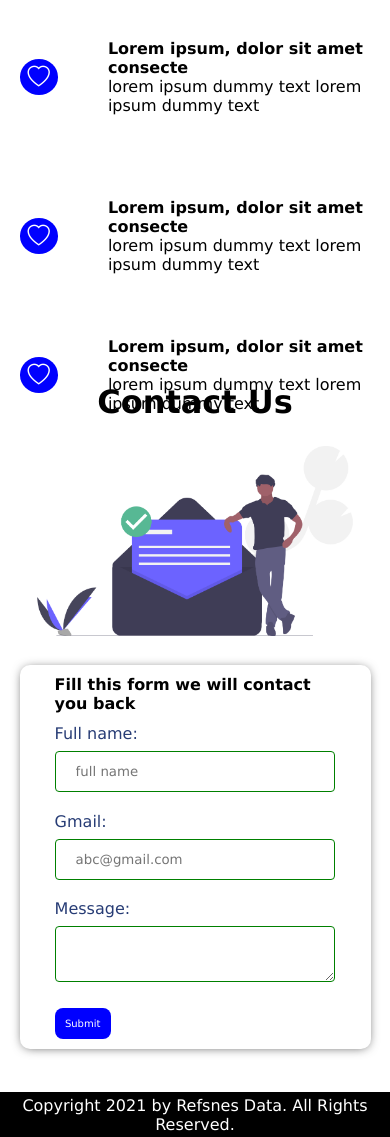
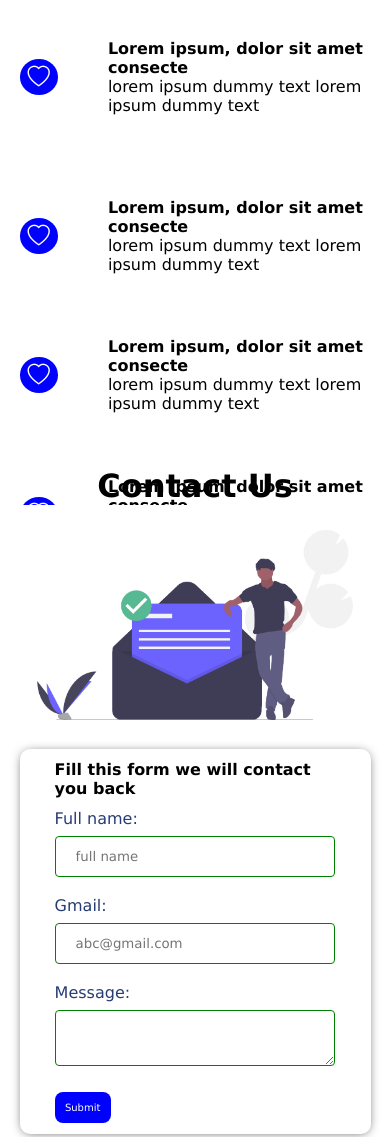
Before and after one commit to dhruv360code/wv_web.github.io, a plain HTML site: page index.html in a window 390 px wide. Shown: the part 1240-2377 px from the top of the page. Drawn offline with nearby package versions, Linux system fonts and the light colour scheme.

Commit message:
Update home.css

```diff
--- a/home.css
+++ b/home.css
@@ -284,7 +284,7 @@ margin-top:5%;
  }
 .section3{
 	height:auto;
-	padding-top: 30vh;
+	padding-top: 40vh;
 
 	}
 
```
